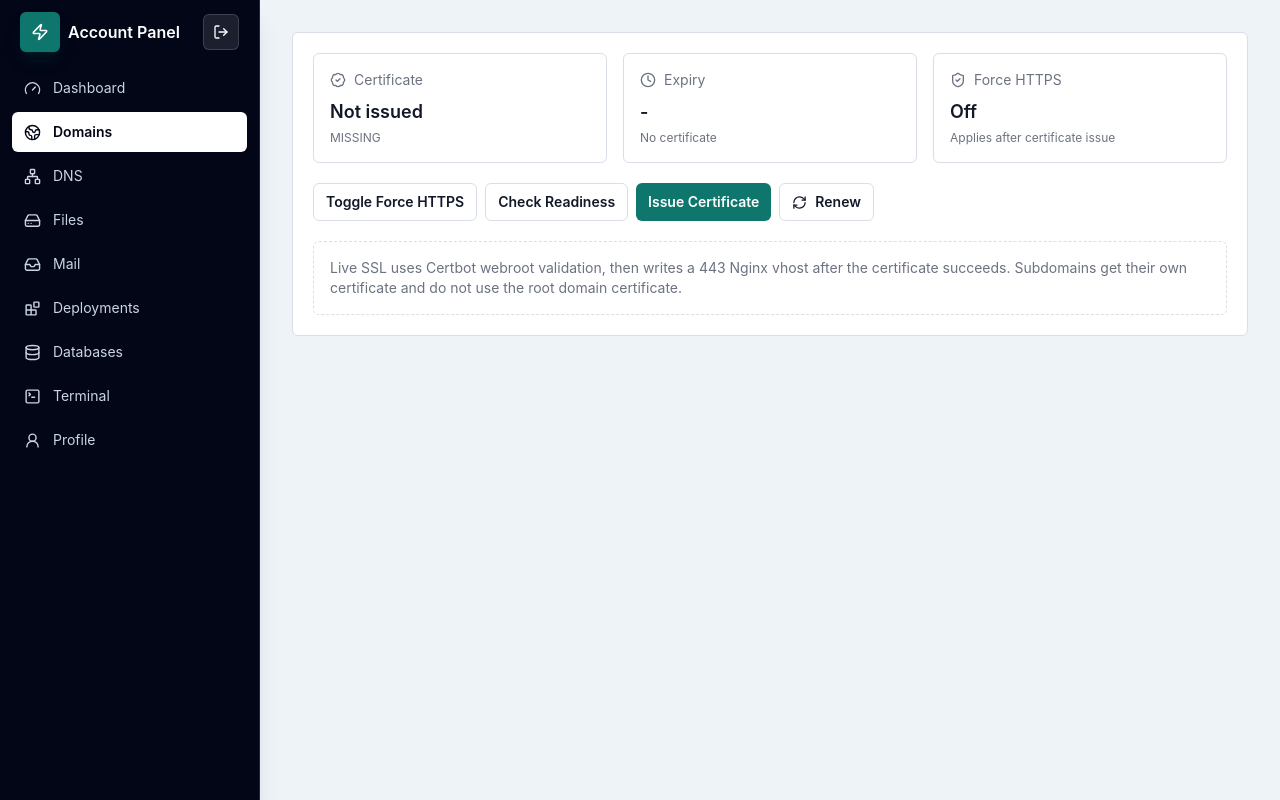
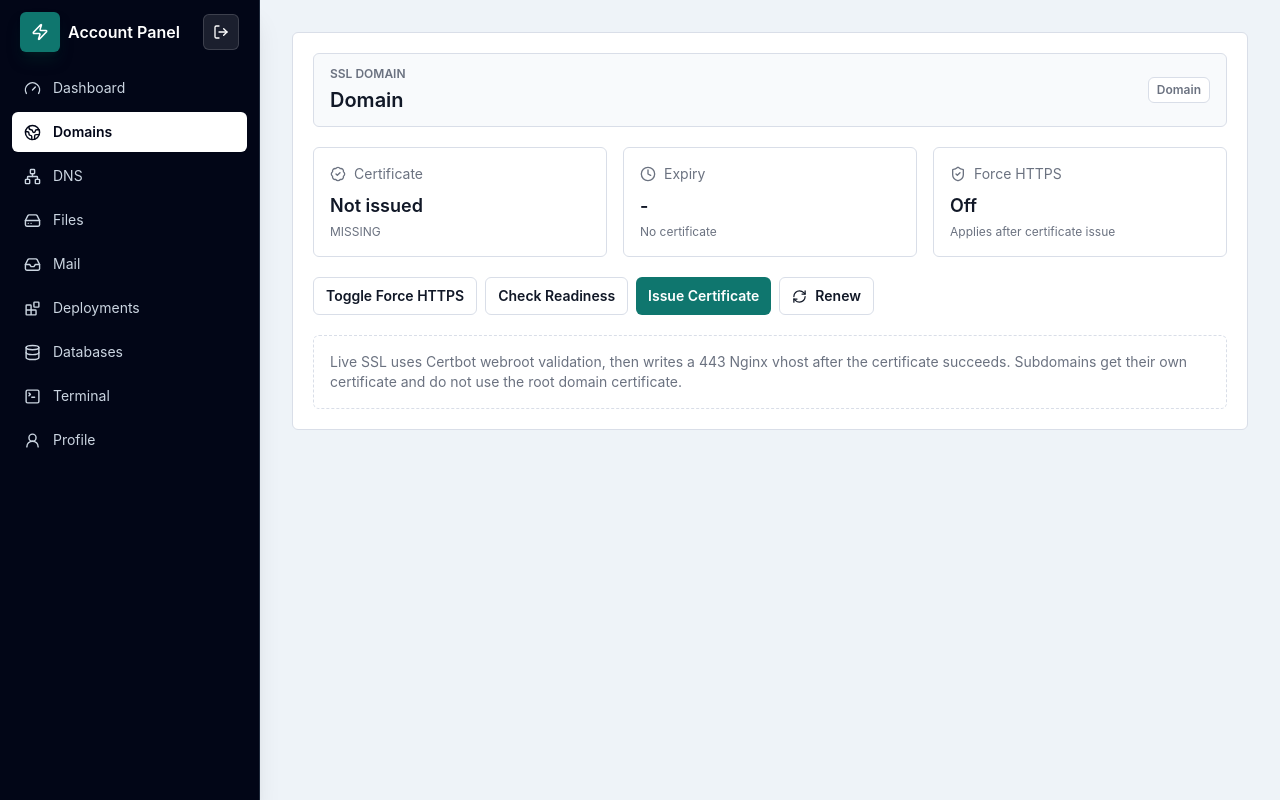
Before and after one commit to Hasib0607/myPanel, a Next.js app in the folder frontend/: page /account/domains/1/ssl in a window 1280 px wide. Built offline with nearby package versions, Linux system fonts and the light colour scheme; no server answers.

Commit message:
Show domain name on SSL page

```diff
--- a/frontend/app/domains/[domain]/ssl/ssl-client.tsx
+++ b/frontend/app/domains/[domain]/ssl/ssl-client.tsx
@@ -115,12 +115,24 @@ export function SslClient({ domainId, subdomainId, domainApiBase = "/domains", s
   const jobIsRunning = Boolean(activeJobId && liveJobState && !["completed", "failed"].includes(liveJobState));
   const isBusy = issue.isPending || renew.isPending || update.isPending || preflight.isPending || jobIsRunning;
   const jobAgeSeconds = jobStatus.data ? Math.max(0, Math.round((Date.now() - jobStatus.data.timestamp) / 1000)) : 0;
+  const sslDomainName = status?.domain ?? domain.data?.name ?? "Domain";
+  const isWildcardDomain = sslDomainName.startsWith("*.");
 
   return (
     <>
-      <PageHeader title={`${status?.domain ?? domain.data?.name ?? "Domain"} SSL`} description="Certificate status, expiry, force HTTPS, and one-click renewal." />
+      <PageHeader title={`${sslDomainName} SSL`} description="Certificate status, expiry, force HTTPS, and one-click renewal." />
       <section className="p-8">
         <div className="space-y-5 rounded-md border border-panel-line bg-white p-5">
+          <div className="flex flex-wrap items-center justify-between gap-3 rounded-md border border-panel-line bg-slate-50 px-4 py-3">
+            <div>
+              <div className="text-xs font-semibold uppercase text-panel-muted">SSL domain</div>
+              <div className="mt-1 break-all text-xl font-semibold text-panel-ink">{sslDomainName}</div>
+            </div>
+            <span className="rounded-md border border-panel-line bg-white px-2 py-1 text-xs font-semibold text-panel-muted">
+              {isWildcardDomain ? "Wildcard" : subdomainId ? "Subdomain" : "Domain"}
+            </span>
+          </div>
+
           {actionErrorText ? (
             <div className="flex items-center gap-3 rounded-md border border-red-200 bg-red-50 px-4 py-3 text-sm text-red-700">
               <AlertTriangle size={18} />
@@ -200,7 +212,9 @@ export function SslClient({ domainId, subdomainId, domainApiBase = "/domains", s
           </div>
 
           <div className="rounded-md border border-dashed border-panel-line p-4 text-sm text-panel-muted">
-            Live SSL uses Certbot webroot validation, then writes a 443 Nginx vhost after the certificate succeeds. Subdomains get their own certificate and do not use the root domain certificate.
+            {isWildcardDomain
+              ? "Wildcard SSL uses DNS validation, then writes a 443 Nginx vhost after the certificate succeeds."
+              : "Live SSL uses Certbot webroot validation, then writes a 443 Nginx vhost after the certificate succeeds. Subdomains get their own certificate and do not use the root domain certificate."}
           </div>
         </div>
       </section>
```
